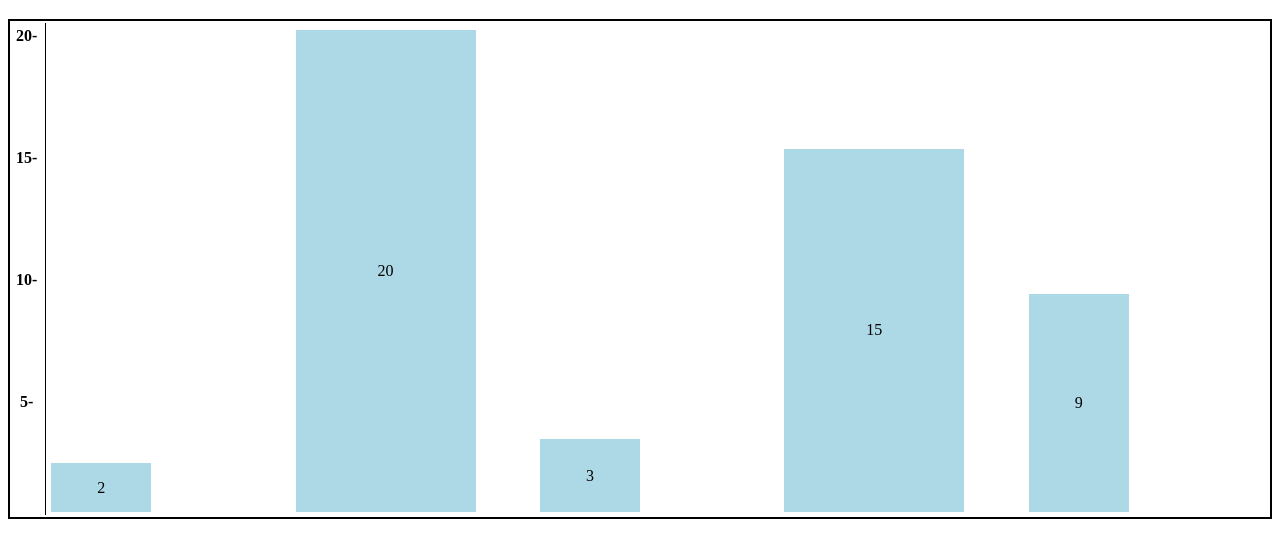
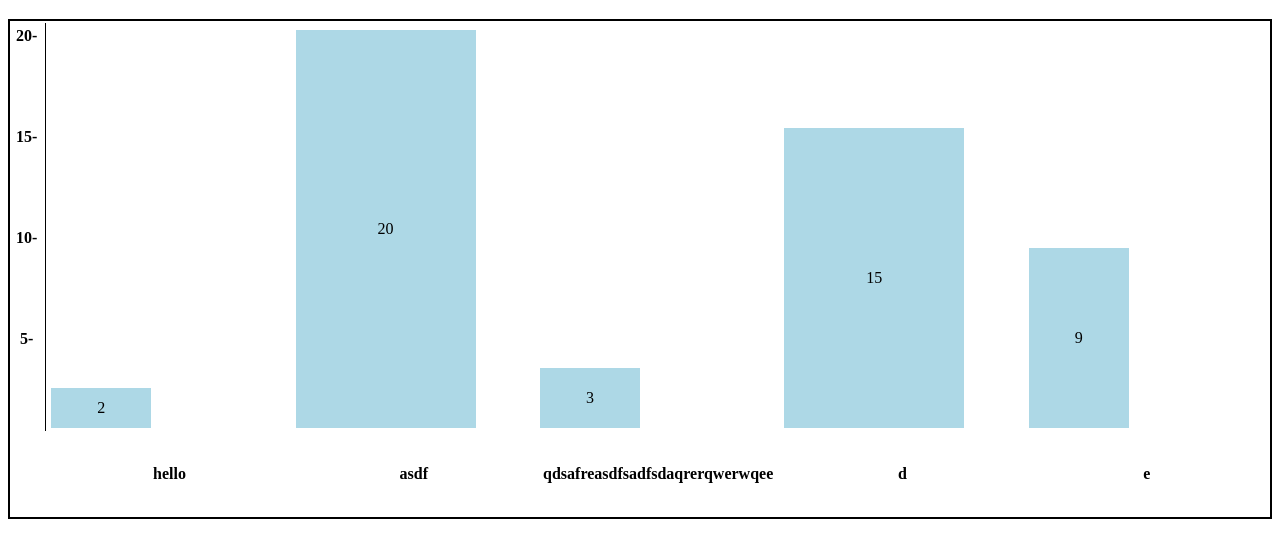
Before and after one commit to michaelsnow3/Bar-Chart-Project, a website: page index.html in a window 1280 px wide. Shown: the part 61-618 px from the top of the page. Drawn offline with Linux system fonts and the light colour scheme.

Commit message:
added row containing x labels

```diff
--- a/index.css
+++ b/index.css
@@ -26,3 +26,10 @@
 .yAxis{
   vertical-align: text-top;
 }
+.xLabel{
+  height: 80px;
+
+}
+p{
+  word-break: break-all;
+}
--- a/script.js
+++ b/script.js
@@ -60,6 +60,16 @@ var drawBarChart = function(data, options, element){
     subTable.appendTo(tableCell);
     tableCell.appendTo(tableRow);
   }
+
+  //add table row for x labels
+  let xRow = $("<tr></tr>");
+  //add a placeholder
+  $("<th></th>").appendTo(xRow);
+  xRow.appendTo(table);
+  for(let property in data){
+    let xLabel = $(`<th class='xLabel'><p>${property}</p></th>`);
+    xLabel.appendTo(xRow);
+  }
 }
 
 
```
